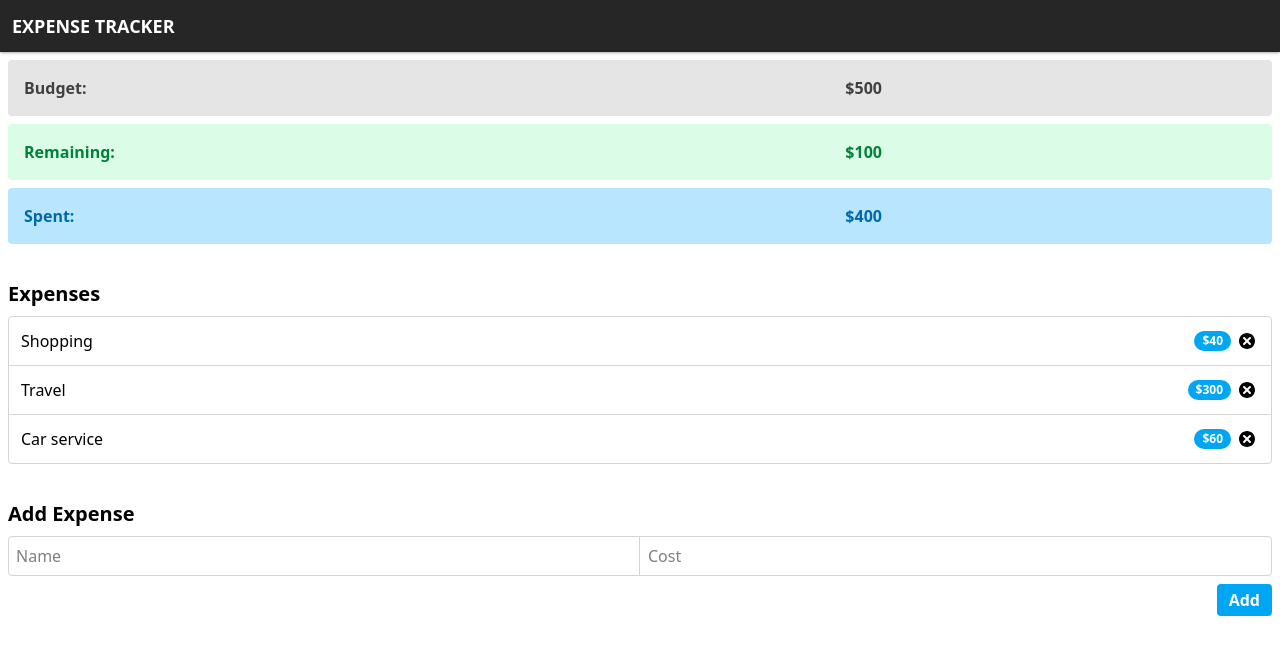
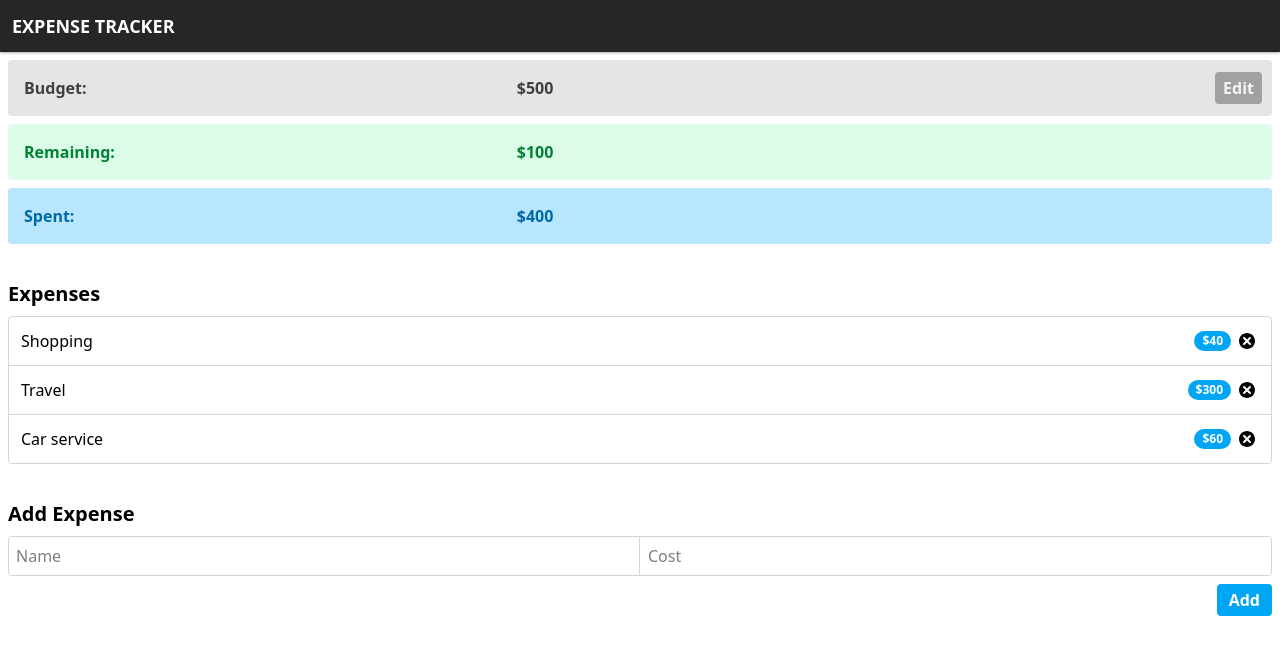
Before and after one commit to mwildan-hafidz/react-expense-tracker, a React (Vite) app: page / in a window 1280 px wide. Shown: the top 654 px of the page. Built offline with nearby package versions, Linux system fonts and the light colour scheme.

Commit message:
feat: add edit budget button to page

```diff
--- a/src/AppProvider.jsx
+++ b/src/AppProvider.jsx
@@ -14,6 +14,9 @@ export default function AppProvider({ children }) {
             cost: action.cost,
           }],
         }
+
+      case "updatebudget":
+        return { ...data, budget: action.budget };
 
       case "deleteexpense":
         return {
--- a/src/Box.jsx
+++ b/src/Box.jsx
@@ -19,7 +19,7 @@ export default function Box({ text, value, variant }) {
   }
 
   return (
-    <div className={`${bg} ${color} p-4 rounded font-semibold grid grid-cols-3`}>
+    <div className={`${bg} ${color} p-4 rounded font-semibold grid grid-cols-5`}>
       <span className="col-span-2">{text}:</span>
       <span>${value}</span>
     </div>
--- a/src/Boxes.jsx
+++ b/src/Boxes.jsx
@@ -3,13 +3,27 @@ import { AppContext } from "./AppContext.js";
 import Box from "./Box.jsx";
 
 export default function Boxes() {
-  const { budget, expenses } = useContext(AppContext);
+  const { budget, expenses, dispatch } = useContext(AppContext);
 
   const spent = expenses.reduce((total, expense) => total + expense.cost, 0);
 
+  const handleClick = () => {
+    dispatch({ type: "updatebudget", budget: 800 });
+  }
+
   return (
     <>
-      <Box text={"Budget"} value={budget} variant={"gray"} />
+      <div className="relative">
+        <Box text={"Budget"} value={budget} variant={"gray"} />
+        <div className="absolute right-2.5 inset-y-0 flex items-center">
+          <button
+            className="bg-neutral-400 px-2 py-1 rounded font-semibold text-neutral-100"
+            onClick={handleClick}
+          >
+            Edit
+          </button>
+        </div>
+      </div>
       <Box text={"Remaining"} value={budget - spent} variant={"green"} />
       <Box text={"Spent"} value={spent} variant={"blue"} />
     </>
```
